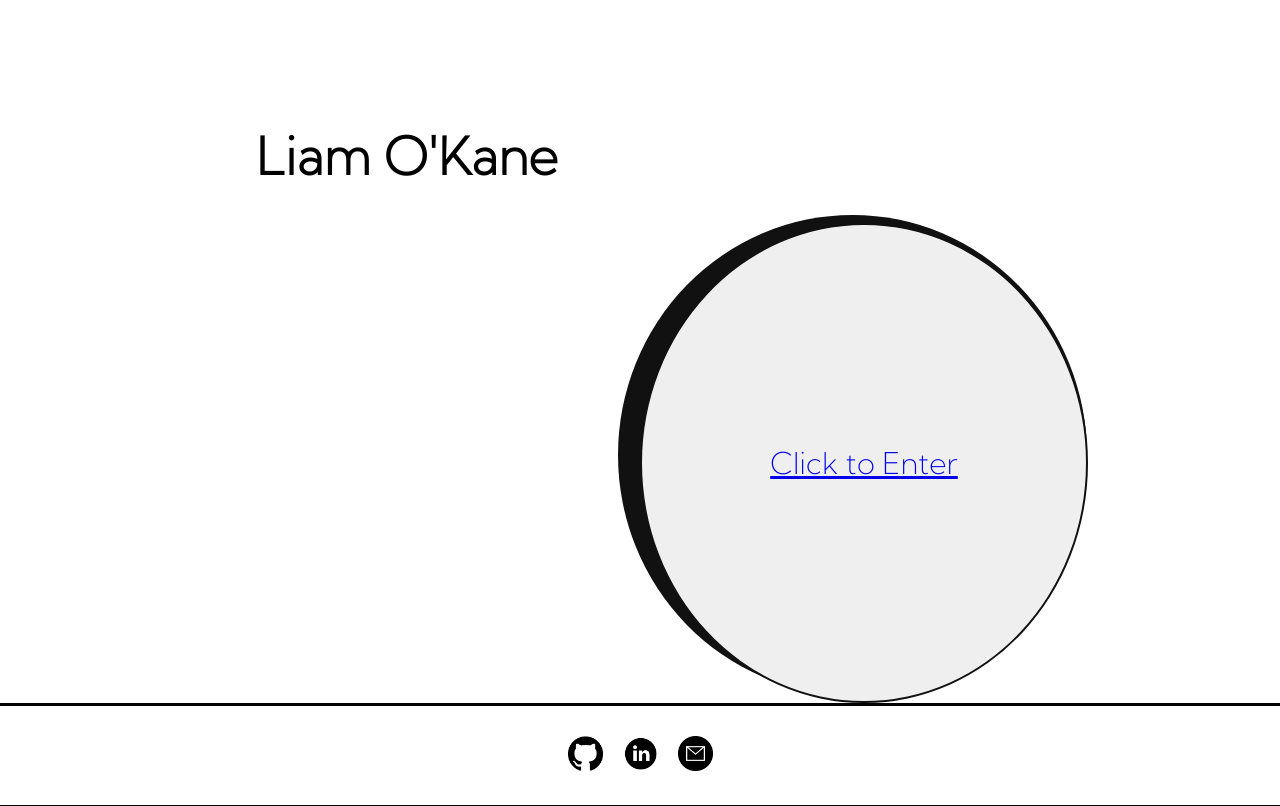
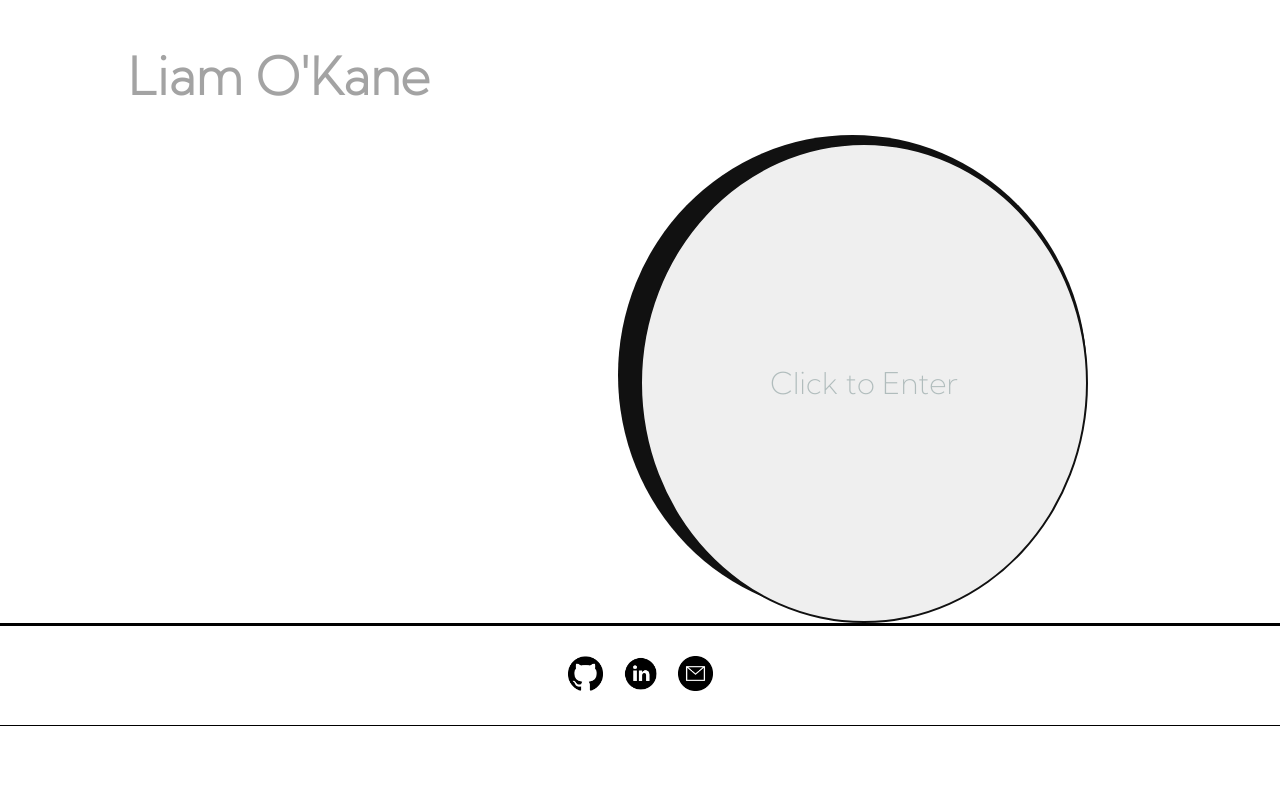
Before and after one commit to liamok19/portfolio_2023, a React (Create React App) app: page / in a window 1280 px wide. Built offline with nearby package versions, Linux system fonts and the light colour scheme.

Commit message:
fixed button styling where the decoration wasn't referring to design

```diff
--- a/src/components/Home.js
+++ b/src/components/Home.js
@@ -28,7 +28,9 @@ function CustomLink({ to, children }) {
 
   return (
     <div id="listStyle" className={path === to ? "active" : ""}>
-      <Link to={to}>{children}</Link>
+      <Link className="listStyle" to={to}>
+        {children}
+      </Link>
     </div>
   );
 }
--- a/src/style/HomeStyle.css
+++ b/src/style/HomeStyle.css
@@ -11,10 +11,10 @@ body{
     }
 
 .header {
-    padding-top: 90px;
-    padding-left: 20%;
+    padding-top: 10px;
+    padding-left: 10%;
     font-size: 3.2rem;
-    color: black;
+    color: rgba(125, 125, 125, 0.711);
     font-family: 'Kumbh Sans', sans-serif;
 }
 
@@ -49,9 +49,9 @@ body{
 .button-56:hover:after {
     transform: translate(0, 0);
 }
-#listStyle {
+.listStyle {
   text-decoration: none;
-  color: black;
+  color: rgba(131, 153, 153, 0.583);
 }
 
 .buttonContainer {
```
